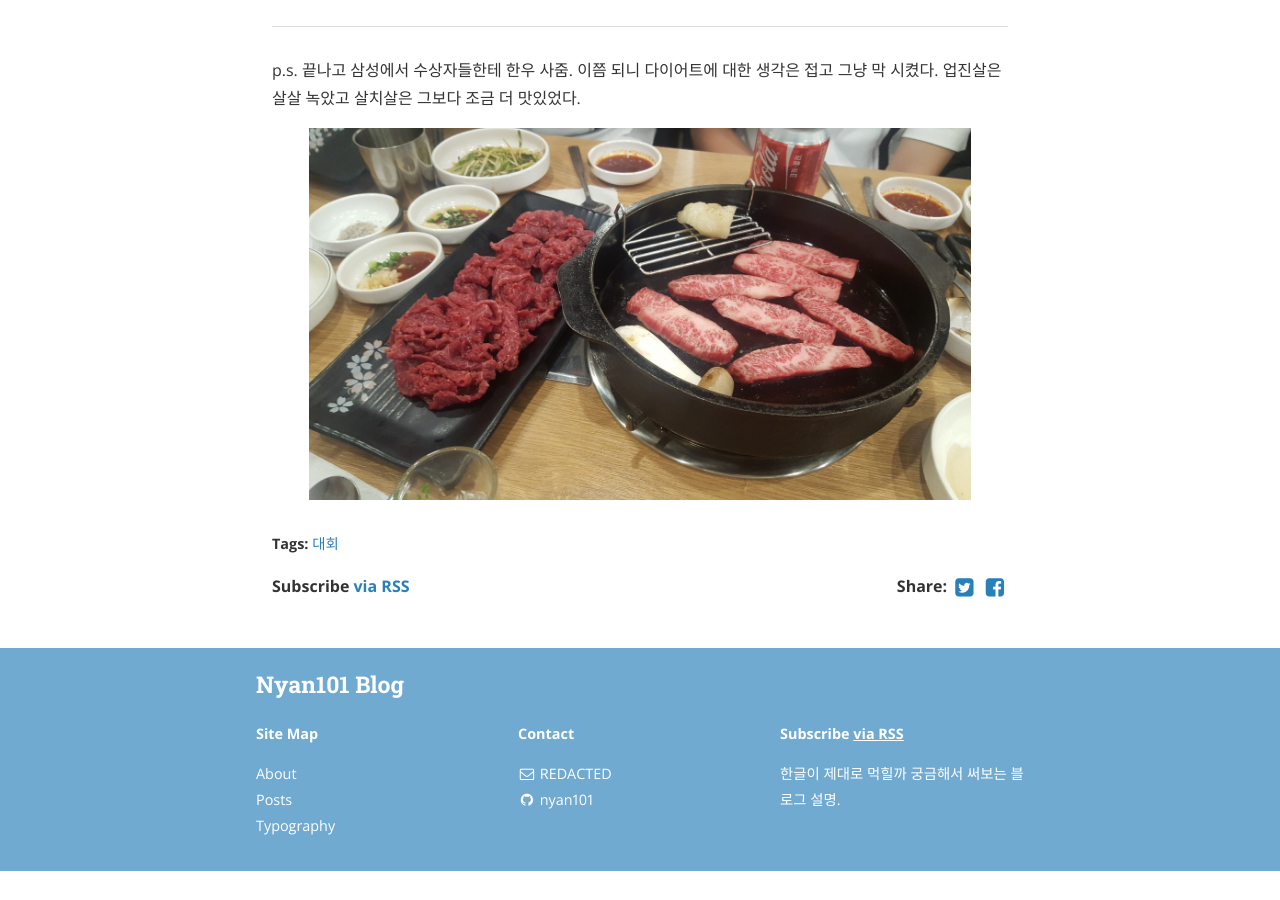
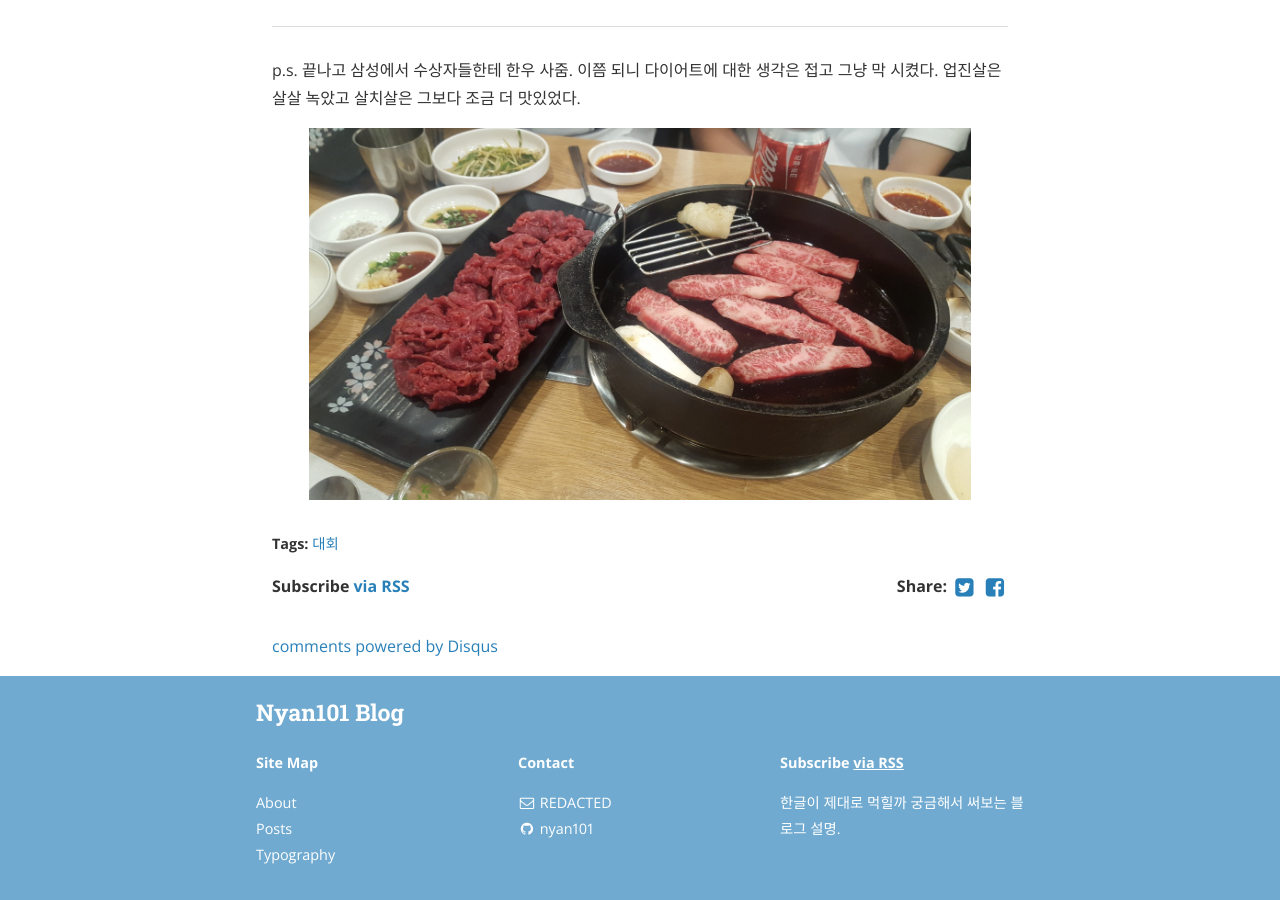
Before and after one commit to nyan101/nyan101.github.io, a Jekyll site: the page built from _posts/2017-08-19-SCPC-2017-후기.md, in a window 1280 px wide and 900 px high, scrolled down 2804 px. Built offline with Jekyll 4.4.1, drawn with Linux system fonts in a browser that asks for light colours; nearby versions of some CDN libraries; comment, search, counter and statistics services are not loaded; before the commit the page ends 3675 px from its top, so only the background shows below that; some of the changed lines change nothing that is shown.

Commit message:
add Disqus comments

```diff
--- a/_config.yml
+++ b/_config.yml
@@ -41,7 +41,7 @@
     tag: '/tag/:name/'
 
 # Disqus comments
-# disqus_shortname: bencentra
+disqus_shortname: nyan101-github-io
 
 # Google analytics
 # ga_tracking_id: "UA-XXXX-1"
--- a/_layouts/post.html
+++ b/_layouts/post.html
@@ -1,5 +1,6 @@
 ---
 layout: default
+comments: true
 ---
 <div class="post">
 
```
